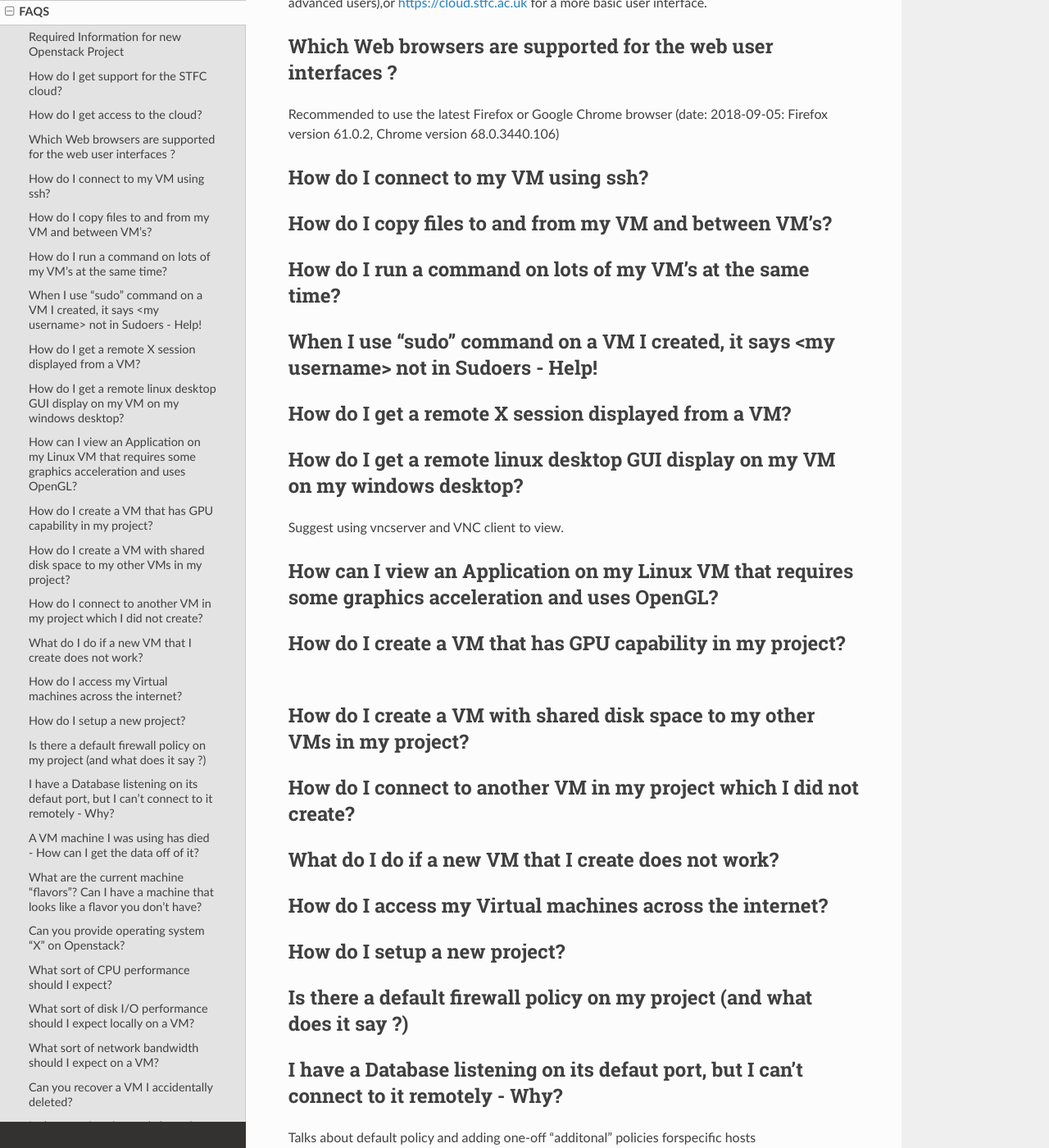
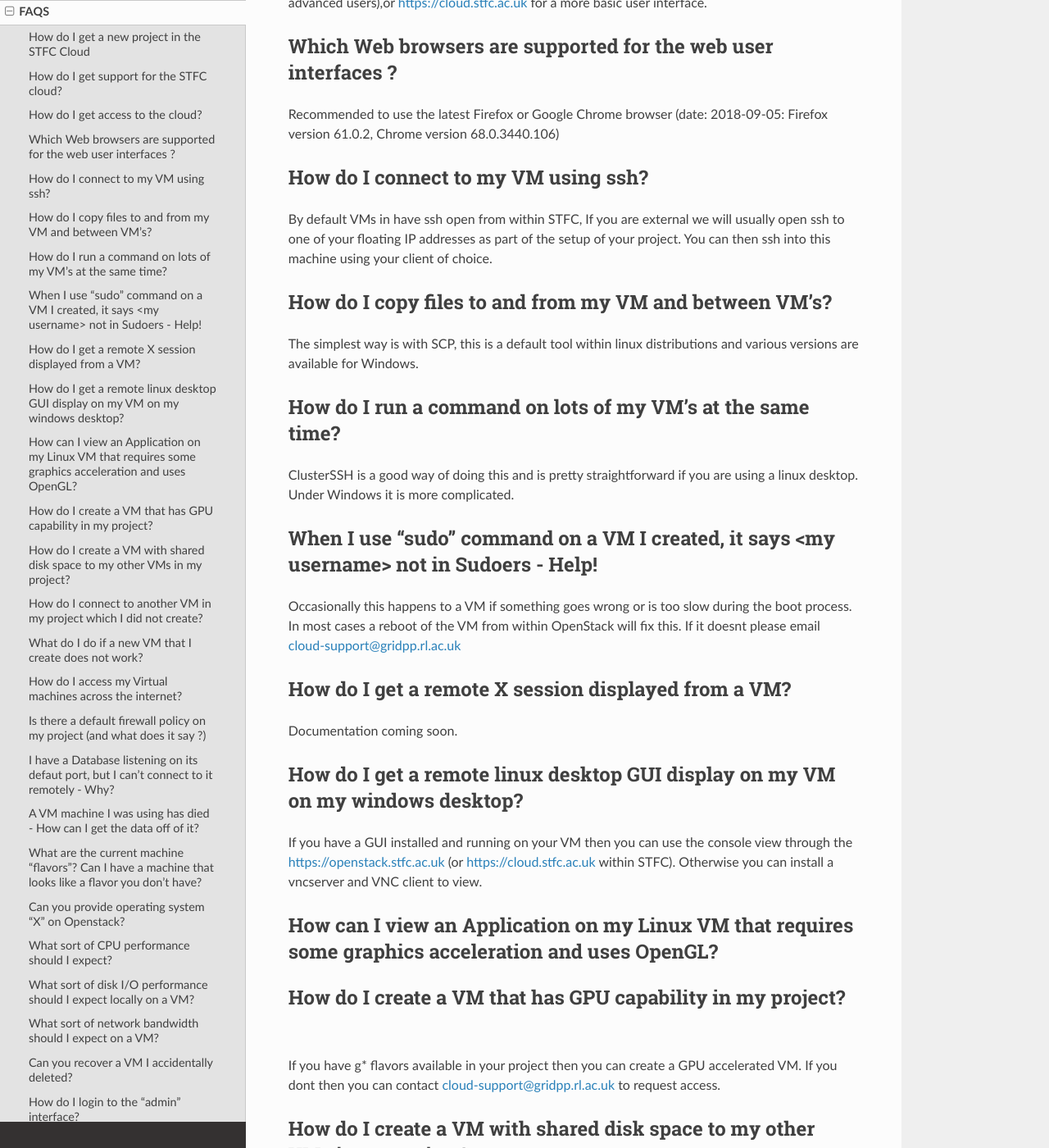
Before and after one commit to stfc/cloud-docs, a Sphinx documentation site: the page built from source/faqs.rst, in a window 1280 px wide and 1400 px high, scrolled down 720 px. Shown: the whole window at 82% size. Built offline with Sphinx 7.4.7 and the Read the Docs theme 2.0.0, drawn with Linux system fonts in a browser that asks for light colours; pages that are not in the unit, such as notebooks, are missing from menus; some of the changed text lies outside the part shown.

Commit message:
Update FAQs to have more answers and be more relevant

```diff
--- a/source/faqs.rst
+++ b/source/faqs.rst
@@ -5,7 +5,7 @@ updated:2018-09-05
 version 0.2
 
 ##################################################
-Required Information for new Openstack Project
+How do I get a new project in the STFC Cloud
 ##################################################
 Suggest that as a bare minimum, the following are specified:-
 1) Project name (what you want your project to be called)
@@ -34,27 +34,35 @@ Recommended to use the latest Firefox or Google Chrome browser (date: 2018-09-05
 #####################################
 How do I connect to my VM using ssh?
 #####################################
+By default VMs in have ssh open from within STFC, If you are external we will usually open ssh to one of your floating IP addresses as part of the setup of your project. You can then ssh into this machine using your client of choice.
 
 ########################################################
 How do I copy files to and from my VM and between VM's?
 ########################################################
+The simplest way is with SCP, this is a default tool within linux distributions and various versions are available for Windows.
 
 #############################################################
 How do I run a command on lots of my VM's at the same time?
 #############################################################
+ClusterSSH is a good way of doing this and is pretty straightforward if you are using a linux desktop. Under Windows it is more complicated.
 
 ###########################################################################################
 When I use "sudo" command on a VM I created, it says <my username> not in Sudoers - Help!
 ###########################################################################################
+Occasionally this happens to a VM if something goes wrong or is too slow during the boot process.
+In most cases a reboot of the VM from within OpenStack will fix this.
+If it doesnt please email cloud-support@gridpp.rl.ac.uk
 
 #####################################################
 How do I get a remote X session displayed from a VM?
 #####################################################
+Documentation coming soon.
 
 ################################################################################
 How do I get a remote linux desktop GUI display on my VM on my windows desktop?
 ################################################################################
-Suggest using vncserver and VNC client to view.
+If you have a GUI installed and running on your VM then you can use the console view through the https://openstack.stfc.ac.uk (or https://cloud.stfc.ac.uk within STFC).
+Otherwise you can install a vncserver and VNC client to view.
 
 #######################################################################################################
 How can I view an Application on my Linux VM that requires some graphics acceleration and uses OpenGL?
@@ -63,14 +71,20 @@ How can I view an Application on my Linux VM that requires some graphics acceler
 ###########################################################
 How do I create a VM that has GPU capability in my project?
 ###########################################################
+If you have g* flavors available in your project then you can create a GPU accelerated VM.
+If you dont then you can contact cloud-support@gridpp.rl.ac.uk to request access.
 
 ###########################################################################
 How do I create a VM with shared disk space to my other VMs in my project?
 ###########################################################################
+Documentation coming soon.
 
 #####################################################################
 How do I connect to another VM in my project which I did not create?
 #####################################################################
+In most cases we expect users to provide access to VMs to the other members of their project as required.
+If this hasnt been possible then please contact cloud-support@gridpp.rl.ac.uk and we can help with this.
+
 
 ########################################################
 What do I do if a new VM that I create does not work?
@@ -79,23 +93,24 @@ What do I do if a new VM that I create does not work?
 #########################################################
 How do I access my Virtual machines across the internet?
 #########################################################
-
-##############################
-How do I setup a new project?
-##############################
+You will need to contact cloud-support@gridpp.rl.ac.uk to request a firewall hole for your floating IP.
+We will then conduct some security checks and help you through this process
 
 ##########################################################################
 Is there a default firewall policy on my project (and what does it say ?)
 ##########################################################################
+Documentation coming soon.
 
 ###########################################################################################
 I have a Database listening on its defaut port, but I can't connect to it remotely - Why?
 ###########################################################################################
-Talks about default policy and adding one-off "additonal" policies forspecific hosts
+Talks about default policy and adding one-off "additonal" policies for specific hosts
 
 #######################################################################
 A VM machine I was using has died  - How can I get the data off of it?
 #######################################################################
+Depending on the way the VM has failed we may be able to help get this back. Contact us at cloud-support@gridpp.rl.ac.uk
+
 #######################################################################################################
 What are the current machine "flavors"? Can I have  a machine that looks like a flavor you don't have?
 #######################################################################################################
@@ -109,28 +124,27 @@ Policy doc on how we deal with new OS requests
 ###############################################
 What sort of CPU performance should I expect?
 ###############################################
-Shows latest benchmarks for CPU and when they were run,compared to known native systems.
+This varies between flavors with c* flavors offering the best performance per core
 
 ###################################################################
 What sort of disk I/O performance should I expect locally on a VM?
 ###################################################################
-Disk I/O sample benchmarks.
+Instances are currently limited to 200 IOPS read and write.
 
 ########################################################
 What sort of network bandwidth should I expect on a VM?
 ########################################################
+Hypervisors are currently connected at either 10gb or 25gb so you can expect a share of this depending on the size of the VM and the contention on the host.
 
 #############################################
 Can you recover a VM I accidentally deleted?
 #############################################
-
-###################################################################
-Is there a migration path from the "Old cloud" to the "New cloud"?
-###################################################################
+Unfortunately we cannot.
 
 #########################################
 How do I login to the "admin" interface?
 #########################################
+Visit https://openstack.stfc.ac.uk
 
 #####################################################################
 How do I obtain a host certificate for my Openstack virtual machine?
@@ -140,12 +154,9 @@ No pre-created Host certificates - user has to obtain them from Cert site.
 ###################################################################
 My host seems to have rebooted since last time I logged in - why?
 ###################################################################
+This is rare but usually this is due to an issue when migrating a VM which has triggered a reboot.
 
 ########################################################
 What are the default DNS servers for VMs on Openstack?
 ########################################################
-
-####################################################################
-How do I find out what my "port usage" is against my Project Quota?
-####################################################################
-Describe methods of finding out how many ports are in use by a project vs the allocated quota.
+By default VMs in OpenStack use the DHCP agents within their Project networks.
```
